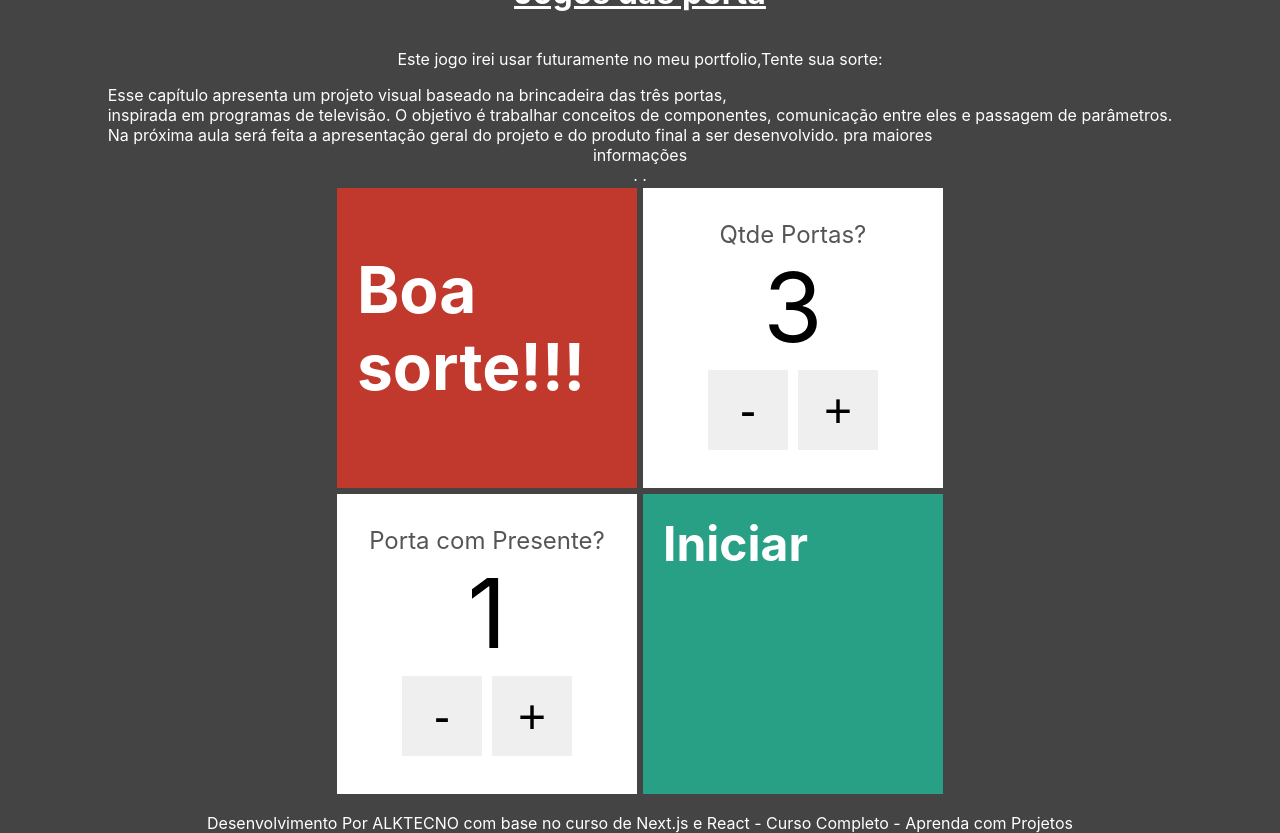
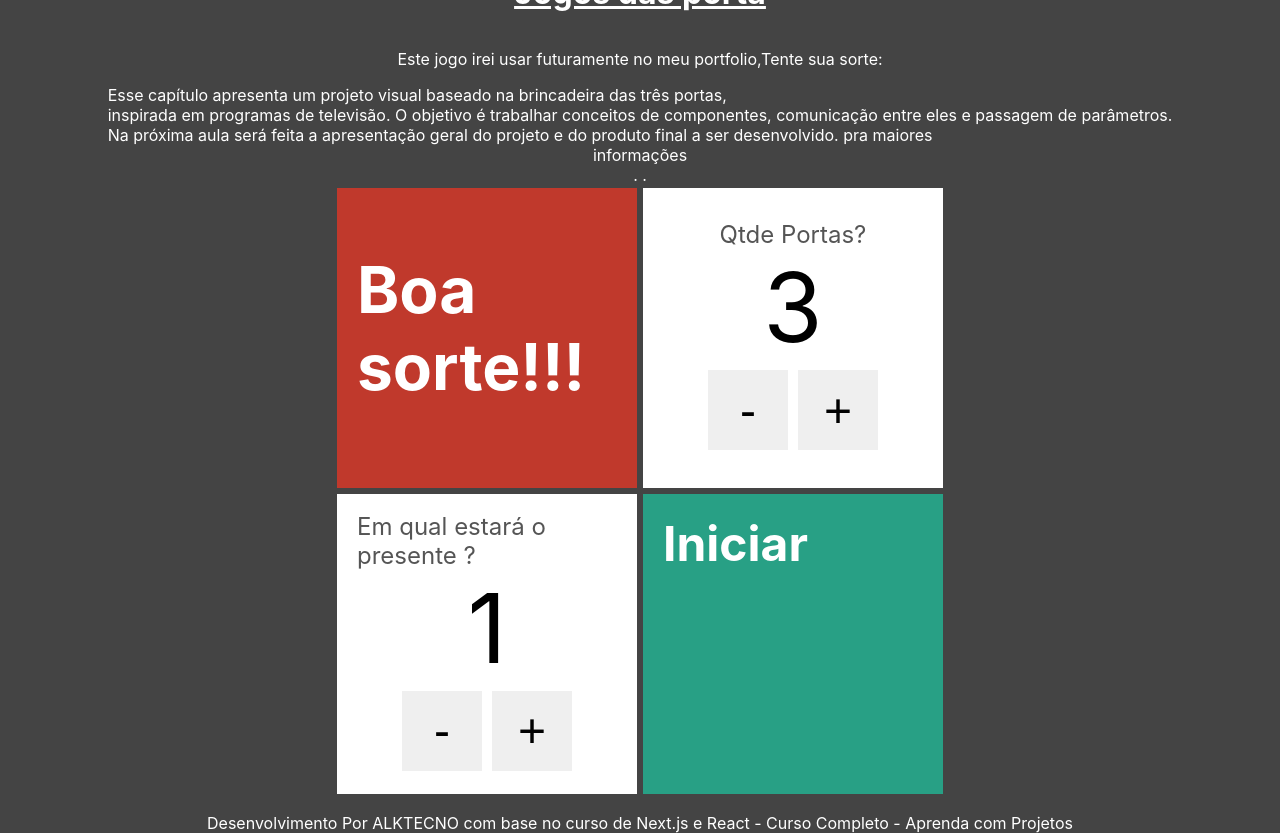
Before and after one commit to andreluiskunert/Next.js_e_React_Curso_Completo-_Aprenda_com_Projetos, a Next.js app in the folder 3_Projeto_Porta_Premiada_Aplicando_os_Conceitos_Fundamentais/portas/: page / in a window 1280 px wide. Built offline with nearby package versions, Linux system fonts and the light colour scheme.

Commit message:
Bora Codar Next/React.js_2025

```diff
--- a/3_Projeto_Porta_Premiada_Aplicando_os_Conceitos_Fundamentais/portas/pages/index.tsx
+++ b/3_Projeto_Porta_Premiada_Aplicando_os_Conceitos_Fundamentais/portas/pages/index.tsx
@@ -34,8 +34,8 @@ export default function Formulario() {
       </div>
       <div>
         <Cartao>
-          <EntradaNumerica text="Porta com Presente?"
-            value={comPresente}
+          <EntradaNumerica text="Em qual estará o presente ?"
+           value={comPresente}
             onChange={novaPortaComPresente => setComPresente(novaPortaComPresente)} />
         </Cartao>
         <Cartao bgcolor="#28a085">
```
